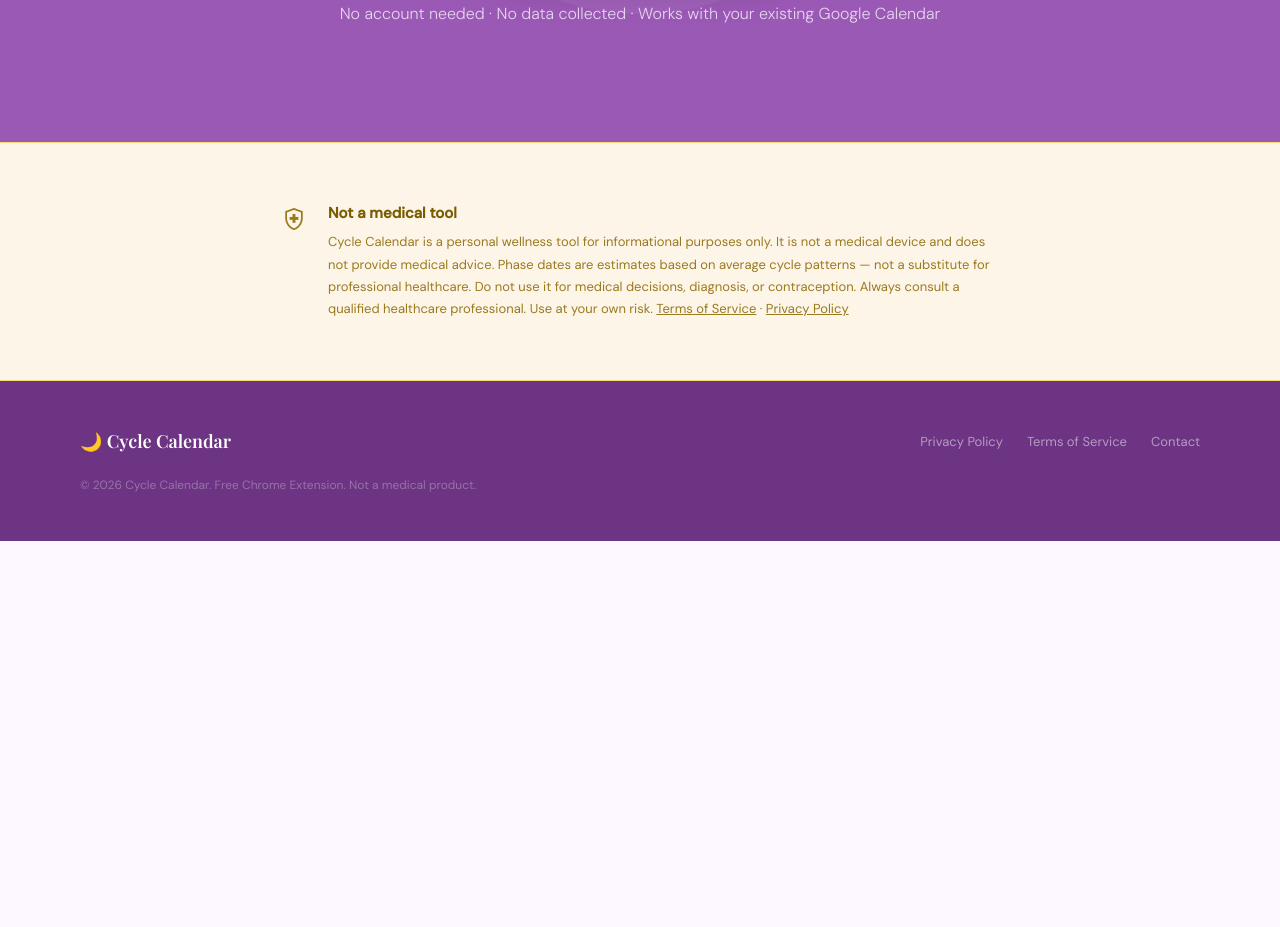
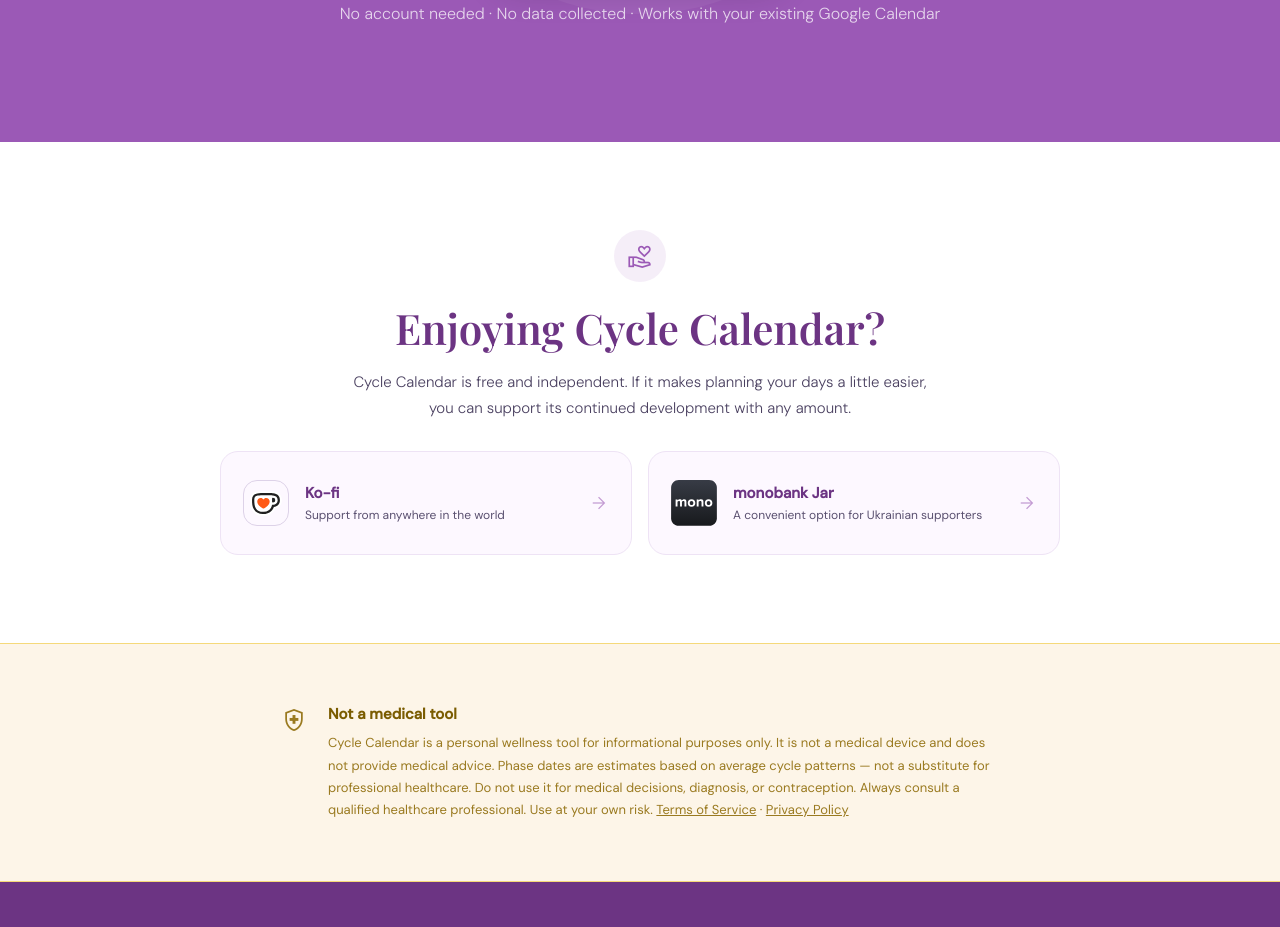
Before and after one commit to otomchuk/ccycle, a plain HTML site: page index.html in a window 1280 px wide. Shown: the part 2956-3883 px from the top of the page. Before the commit the page ends 3497 px from the top, so only its background shows below. Drawn offline with nearby package versions, Linux system fonts and the light colour scheme; a web font is replaced by a local one.

Commit message:
Add files via upload

```diff
--- a/index.html
+++ b/index.html
@@ -202,6 +202,52 @@
     .cta-block .btn-cta .material-symbols-outlined { color: var(--plum); font-size: 22px; }
     .cta-note { margin-top: 16px; font-size: 13px; color: rgba(255,255,255,0.5); position: relative; z-index: 1; }
 
+    /* ── SUPPORT ── */
+    .support { padding: 88px 80px; background: #fff; text-align: center; }
+    .support-inner { max-width: 840px; margin: 0 auto; }
+    .support-icon {
+      width: 52px; height: 52px; margin: 0 auto 18px;
+      display: flex; align-items: center; justify-content: center;
+      border-radius: 50%; background: rgba(155,89,182,0.1); color: var(--plum);
+    }
+    .support-icon .material-symbols-outlined { font-size: 27px; }
+    .support h2 {
+      font-family: 'Playfair Display', serif; font-size: clamp(28px, 4vw, 42px);
+      color: var(--heading); font-weight: 600; margin-bottom: 14px;
+    }
+    .support-copy {
+      max-width: 590px; margin: 0 auto 30px; color: #4a4060;
+      font-size: 15px; font-weight: 300; line-height: 1.7;
+    }
+    .support-options { display: grid; grid-template-columns: repeat(2, 1fr); gap: 16px; text-align: left; }
+    .support-card {
+      display: flex; align-items: center; gap: 16px;
+      min-height: 104px; padding: 20px 22px;
+      border: 1px solid #eee3f5; border-radius: 18px;
+      background: var(--cream); color: var(--text); text-decoration: none;
+      transition: transform 0.2s, border-color 0.2s, box-shadow 0.2s;
+    }
+    .support-card:hover {
+      transform: translateY(-2px); border-color: var(--lavender);
+      box-shadow: 0 10px 30px rgba(155,89,182,0.12);
+    }
+    .support-card-icon {
+      width: 46px; height: 46px; flex-shrink: 0;
+      display: flex; align-items: center; justify-content: center;
+      border-radius: 14px; color: #fff;
+    }
+    .support-card-icon.kofi { background: transparent; border: 1px solid #ddd2e8; }
+    .support-card-icon.kofi img { display: block; width: 32px; height: auto; }
+    .support-card-icon.mono { background: transparent; }
+    .support-card-icon.mono img { display: block; width: 100%; height: 100%; }
+    .support-card-icon .material-symbols-outlined { font-size: 24px; }
+    .support-card-text { flex: 1; }
+    .support-card-title { display: block; color: var(--heading); font-size: 15px; font-weight: 600; margin-bottom: 4px; }
+    .support-card-desc { display: block; color: var(--muted); font-size: 12px; line-height: 1.45; }
+    .support-card-arrow { color: var(--lavender); font-size: 20px; transition: transform 0.2s; }
+    .support-card:hover .support-card-arrow { transform: translateX(3px); }
+    body.uk .support-card.mono-card { order: -1; }
+
     /* ── DISCLAIMER ── */
     .disclaimer { padding: 60px 80px; background: #fdf5e8; border-top: 1px solid #f5d97a; border-bottom: 1px solid #f5d97a; }
     .disclaimer-inner { max-width: 720px; margin: 0 auto; display: flex; gap: 20px; align-items: flex-start; }
@@ -250,17 +296,23 @@
 
     /* ── RESPONSIVE ── */
     @media (max-width: 960px) {
-      .hero { grid-template-columns: 1fr; padding: 100px 24px 60px; text-align: center; }
-      .hero-content { display: flex; flex-direction: column; align-items: center; }
-      .hero-visual { justify-content: center; margin-top: 40px; }
+      .hero { gap: 28px; padding: 110px 32px 64px; }
       nav { padding: 16px 24px; }
       .nav-links { display: none; }
-      .cal-preview, .how, .features, .disclaimer, .cta-block { padding: 72px 24px; }
+      .cal-preview, .how, .features, .support, .disclaimer, .cta-block { padding: 72px 24px; }
       .cal-preview { grid-template-columns: 1fr; gap: 32px; }
       footer { padding: 48px 24px; }
       .steps { grid-template-columns: 1fr; gap: 40px; }
       .steps::before { display: none; }
       .how h2 { white-space: normal; }
+      .support-options { grid-template-columns: 1fr; }
+    }
+
+    @media (max-width: 700px) {
+      .hero { grid-template-columns: 1fr; padding: 100px 24px 60px; text-align: center; }
+      .hero-content { display: flex; flex-direction: column; align-items: center; }
+      .hero-actions { justify-content: center; }
+      .hero-visual { justify-content: center; margin-top: 40px; }
     }
   </style>
 </head>
@@ -463,6 +515,50 @@
   </p>
 </section>
 
+<!-- SUPPORT -->
+<section class="support" id="support">
+  <div class="support-inner">
+    <div class="support-icon" aria-hidden="true">
+      <span class="material-symbols-outlined">volunteer_activism</span>
+    </div>
+    <h2 lang="en">Enjoying Cycle Calendar?</h2>
+    <h2 lang="uk">Подобається Cycle Calendar?</h2>
+    <p class="support-copy" lang="en">Cycle Calendar is free and independent. If it makes planning your days a little easier, you can support its continued development with any amount.</p>
+    <p class="support-copy" lang="uk">Cycle Calendar — безкоштовний та незалежний проєкт. Якщо він допомагає вам краще планувати свої дні, ви можете підтримати його розвиток будь-якою сумою.</p>
+    <div class="support-options">
+      <a class="support-card kofi-card" href="https://ko-fi.com/olenatomchuk" target="_blank" rel="noopener noreferrer">
+        <span class="support-card-icon kofi" aria-hidden="true">
+          <img src="kofi-symbol.svg" alt="">
+        </span>
+        <span class="support-card-text">
+          <span class="support-card-title">Ko-fi</span>
+          <span class="support-card-desc">
+            <span lang="en">Support from anywhere in the world</span>
+            <span lang="uk">Підтримати з будь-якої країни</span>
+          </span>
+        </span>
+        <span class="material-symbols-outlined support-card-arrow" aria-hidden="true">arrow_forward</span>
+      </a>
+      <a class="support-card mono-card" href="https://send.monobank.ua/jar/3DsV5BqgJM" target="_blank" rel="noopener noreferrer">
+        <span class="support-card-icon mono" aria-hidden="true">
+          <img src="monobank.svg" alt="">
+        </span>
+        <span class="support-card-text">
+          <span class="support-card-title">
+            <span lang="en">monobank Jar</span>
+            <span lang="uk">Банка monobank</span>
+          </span>
+          <span class="support-card-desc">
+            <span lang="en">A convenient option for Ukrainian supporters</span>
+            <span lang="uk">Зручний спосіб підтримати в Україні</span>
+          </span>
+        </span>
+        <span class="material-symbols-outlined support-card-arrow" aria-hidden="true">arrow_forward</span>
+      </a>
+    </div>
+  </div>
+</section>
+
 <!-- DISCLAIMER -->
 <section class="disclaimer">
   <div class="disclaimer-inner">
```
Also changed, not shown: kofi-symbol.svg (added), monobank.svg (added).
